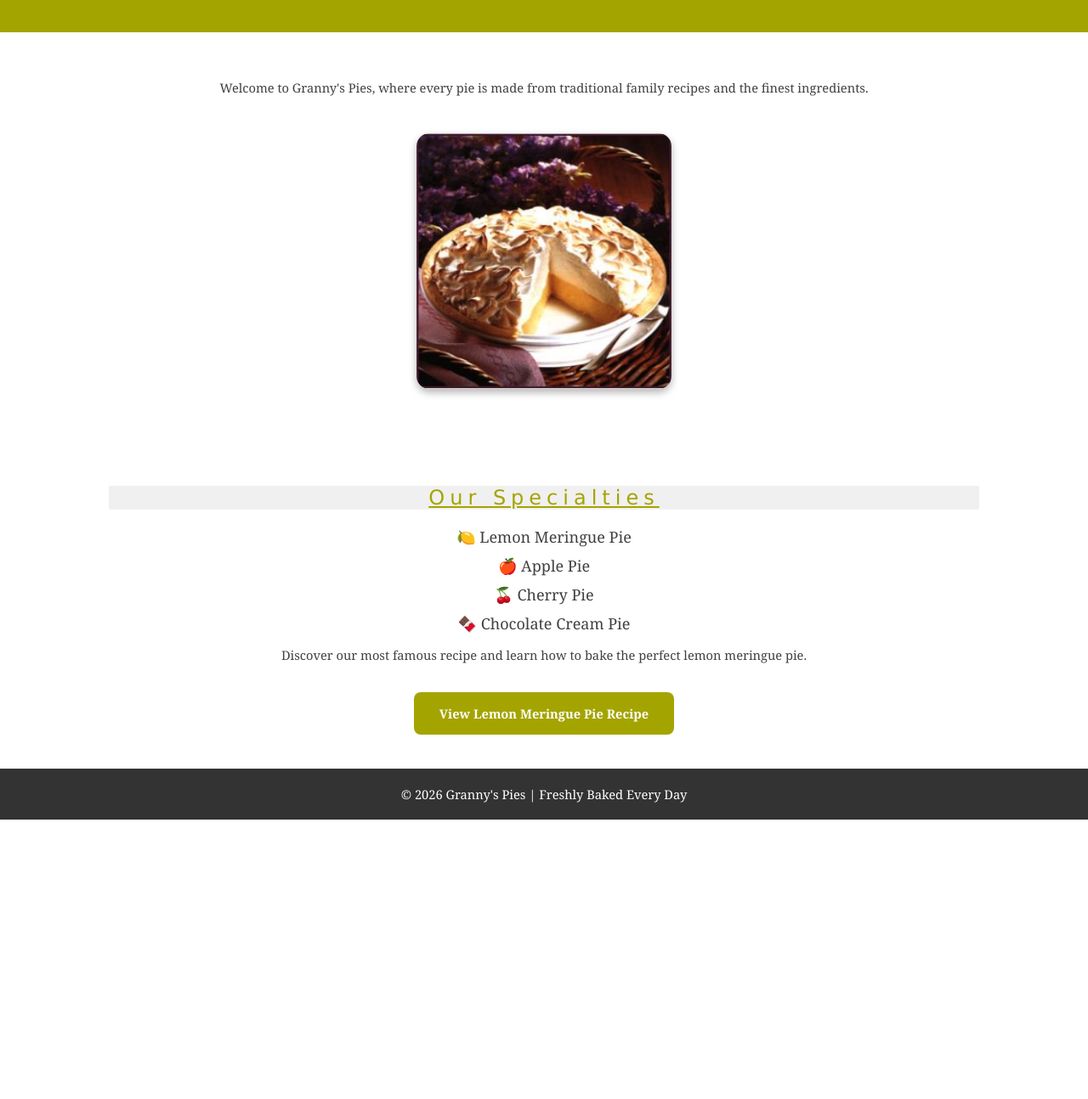
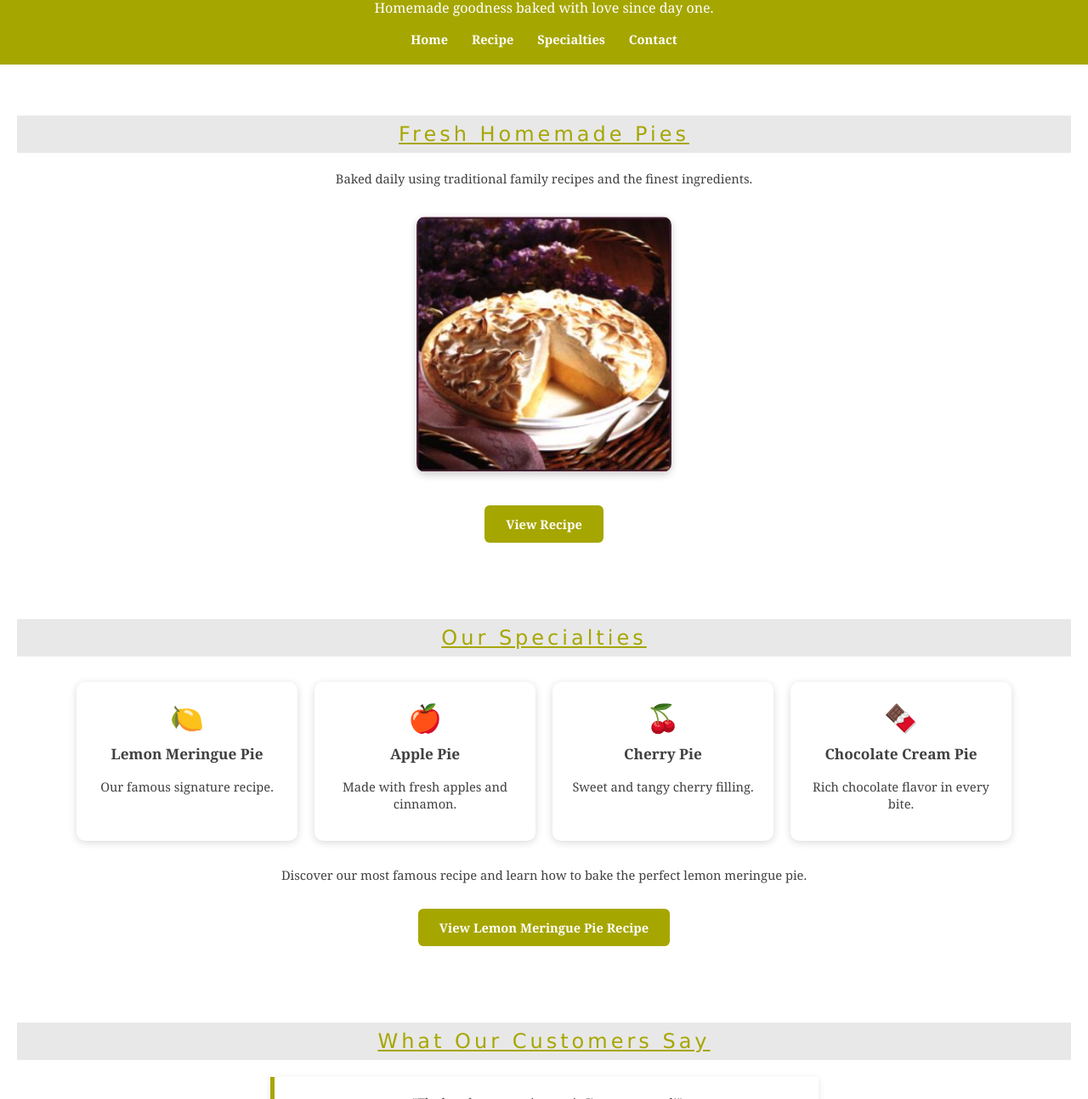
Before and after one commit to ando7-prog/Granny-s_pie, a plain HTML site: page index.html in a window 1280 px wide. Shown: the part 108-1402 px from the top of the page at 85% size. Before the commit the page ends 1073 px from the top, so only its background shows below. Drawn offline with Linux system fonts and the light colour scheme.

Commit message:
Improve homepage design and mobile responsiveness

```diff
--- a/index.css
+++ b/index.css
@@ -1,100 +1,218 @@
+/* GENERAL */
+
+html,
 body {
-    font-family: Arial, Helvetica, sans-serif;
-    background: linear-gradient(to right, #f8f8f8, #ececec);
-    text-align: center;
+    height: 100%;
     margin: 0;
     padding: 0;
-}
-
-header {
-    background-color: #A4A400;
-    color: white;
-    padding: 30px;
-}
-
-h1 {
-    margin: 0;
-    font-size: 40px;
-    letter-spacing: 3px;
-}
-
-.tagline {
-    font-size: 18px;
-    margin-top: 10px;
-}
-
-.hero-image {
-    width: 300px;
-    border-radius: 15px;
-    margin-top: 30px;
-    box-shadow: 0 4px 10px rgba(0,0,0,0.3);
-}
-
-section {
-    margin: 40px auto;
-    width: 80%;
-}
-
-h2 {
-    color: #A4A400;
-}
-
-ul {
-    list-style: none;
-    padding: 0;
-}
-
-ul li {
-    font-size: 18px;
-    margin: 10px 0;
-}
-
-.recipe-link {
-    display: inline-block;
-    margin-top: 20px;
-    padding: 15px 30px;
-    background-color: #A4A400;
-    color: white;
-    text-decoration: none;
-    border-radius: 8px;
-    font-weight: bold;
-    transition: 0.3s;
-}
-
-.recipe-link:hover {
-    background-color: #7f7f00;
-    transform: scale(1.05);
-}
-
-footer {
-    margin-top: 50px;
-    padding: 20px;
-    background-color: #333;
-    color: white;
-}
-
-
-
-
-html, body {
-    height: 100%;
-    margin: 0;
 }
 
 body {
     min-height: 100vh;
     display: flex;
     flex-direction: column;
+    font-family: Georgia, "Times New Roman", serif;
+    background: #f5f5f5;
+    color: #333;
 }
 
-section {
+main {
     flex: 1;
 }
 
+/* TOP BANNER */
+
+.banner {
+    background: #333;
+    color: white;
+    text-align: center;
+    padding: 10px;
+    font-size: 1rem;
+    font-weight: bold;
+}
+
+/* HEADER */
+
+header {
+    background: #a6a600;
+    color: white;
+    text-align: center;
+    padding: 20px;
+}
+
+header h1 {
+    margin: 0;
+    letter-spacing: 6px;
+    text-decoration: underline;
+}
+
+.tagline {
+    margin-top: 10px;
+    font-size: 1rem;
+}
+
+/* NAVIGATION */
+
+nav {
+    margin-top: 15px;
+}
+
+nav a {
+    color: white;
+    text-decoration: none;
+    margin: 0 12px;
+    font-weight: bold;
+}
+
+nav a:hover {
+    text-decoration: underline;
+}
+
+/* SECTIONS */
+
+section {
+    text-align: center;
+    padding: 30px 20px;
+}
+
+section h2 {
+    background: #e8e8e8;
+    color: #a6a600;
+    letter-spacing: 4px;
+    padding: 8px;
+}
+
+/* HERO */
+
+.hero-image {
+    width: 300px;
+    max-width: 90%;
+    border-radius: 10px;
+    box-shadow: 0 3px 10px rgba(0,0,0,0.2);
+    margin: 20px 0;
+}
+
+.hero-button,
+.recipe-link {
+    display: inline-block;
+    background: #a6a600;
+    color: white;
+    text-decoration: none;
+    padding: 12px 25px;
+    border-radius: 6px;
+    margin-top: 15px;
+    font-weight: bold;
+}
+
+.hero-button:hover,
+.recipe-link:hover {
+    opacity: 0.9;
+}
+
+/* PIE CARDS */
+
+.pie-cards {
+    display: flex;
+    justify-content: center;
+    flex-wrap: wrap;
+    gap: 20px;
+    margin: 30px 0;
+}
+
+.card {
+    background: white;
+    width: 220px;
+    padding: 20px;
+    border-radius: 10px;
+    box-shadow: 0 2px 10px rgba(0,0,0,0.15);
+}
+
+.card h3 {
+    margin-top: 10px;
+}
+
+.emoji {
+    font-size: 2rem;
+}
+
+/* TESTIMONIALS */
+
+.testimonials blockquote {
+    background: white;
+    max-width: 600px;
+    margin: 15px auto;
+    padding: 20px;
+    border-left: 5px solid #a6a600;
+    font-style: italic;
+    box-shadow: 0 2px 8px rgba(0,0,0,0.1);
+}
+
+/* CONTACT */
+
+#contact p {
+    margin: 10px 0;
+    font-size: 1.05rem;
+}
+
+/* FOOTER */
+
 footer {
-    background-color: #333;
+    background: #333;
     color: white;
     text-align: center;
     padding: 20px;
     margin-top: auto;
 }
+
+/* MOBILE RESPONSIVE */
+
+@media (max-width: 768px) {
+
+    header h1 {
+        font-size: 1.8rem;
+        letter-spacing: 3px;
+    }
+
+    .tagline {
+        font-size: 0.9rem;
+    }
+
+    nav {
+        display: flex;
+        flex-direction: column;
+        gap: 10px;
+    }
+
+    nav a {
+        margin: 0;
+    }
+
+    section {
+        padding: 20px 15px;
+    }
+
+    section h2 {
+        font-size: 1.3rem;
+        letter-spacing: 2px;
+    }
+
+    .hero-image {
+        width: 90%;
+    }
+
+    .pie-cards {
+        flex-direction: column;
+        align-items: center;
+    }
+
+    .card {
+        width: 85%;
+        max-width: 300px;
+    }
+
+    .hero-button,
+    .recipe-link {
+        width: 80%;
+        text-align: center;
+    }
+}
--- a/index.html
+++ b/index.html
@@ -2,24 +2,42 @@
 <html lang="en">
 <head>
     <meta charset="UTF-8">
+    <meta name="viewport" content="width=device-width, initial-scale=1.0">
     <title>Granny's Pies</title>
+
     <link rel="stylesheet" href="index.css">
     <link rel="stylesheet" href="recipe.css">
 </head>
 
 <body>
+
+    <div class="banner">
+        🥧 Freshly Baked Every Day
+    </div>
+
     <header>
         <h1>Granny's Pies</h1>
+
         <p class="tagline">
             Homemade goodness baked with love since day one.
         </p>
+
+        <nav>
+            <a href="index.html">Home</a>
+            <a href="pie.html">Recipe</a>
+            <a href="#specialties">Specialties</a>
+            <a href="#contact">Contact</a>
+        </nav>
     </header>
 
-<section>
+    <main>
+
+        <section class="hero">
+
+            <h2>Fresh Homemade Pies</h2>
 
             <p>
-        Welcome to Granny's Pies, where every pie is made from
-        traditional family recipes and the finest ingredients.
+                Baked daily using traditional family recipes and the finest ingredients.
             </p>
 
             <img
@@ -27,22 +45,48 @@
                 alt="Lemon Meringue Pie"
                 class="hero-image">
 
+            <br>
+
+            <a href="pie.html" class="hero-button">
+                View Recipe
+            </a>
+
         </section>
 
-<section>
+        <section id="specialties">
 
             <h2>Our Specialties</h2>
 
-    <ul>
-        <li>🍋 Lemon Meringue Pie</li>
-        <li>🍎 Apple Pie</li>
-        <li>🍒 Cherry Pie</li>
-        <li>🍫 Chocolate Cream Pie</li>
-    </ul>
+            <div class="pie-cards">
+
+                <div class="card">
+                    <div class="emoji">🍋</div>
+                    <h3>Lemon Meringue Pie</h3>
+                    <p>Our famous signature recipe.</p>
+                </div>
+
+                <div class="card">
+                    <div class="emoji">🍎</div>
+                    <h3>Apple Pie</h3>
+                    <p>Made with fresh apples and cinnamon.</p>
+                </div>
+
+                <div class="card">
+                    <div class="emoji">🍒</div>
+                    <h3>Cherry Pie</h3>
+                    <p>Sweet and tangy cherry filling.</p>
+                </div>
+
+                <div class="card">
+                    <div class="emoji">🍫</div>
+                    <h3>Chocolate Cream Pie</h3>
+                    <p>Rich chocolate flavor in every bite.</p>
+                </div>
+
+            </div>
 
             <p>
-        Discover our most famous recipe and learn how to bake
-        the perfect lemon meringue pie.
+                Discover our most famous recipe and learn how to bake the perfect lemon meringue pie.
             </p>
 
             <a href="pie.html" class="recipe-link">
@@ -51,10 +95,41 @@
 
         </section>
 
+        <section class="testimonials">
+
+            <h2>What Our Customers Say</h2>
+
+            <blockquote>
+                "The best lemon meringue pie I've ever tasted!"
+            </blockquote>
+
+            <blockquote>
+                "Tastes just like my grandmother used to make."
+            </blockquote>
+
+            <blockquote>
+                "Fresh, delicious, and baked with love."
+            </blockquote>
+
+        </section>
+
+        <section id="contact">
+
+            <h2>Contact Us</h2>
+
+            <p>📧 orders@grannyspies.com</p>
+
+            <p>📞 (237) 6xx-xxxx</p>
+
+            <p>📍 Granny's Bakery, Pie Street, Sweet Town</p>
+
+        </section>
+
+    </main>
+
     <footer>
         © 2026 Granny's Pies | Freshly Baked Every Day
     </footer>
 
 </body>
-
 </html>
```
Lines whose indentation alone changed are shown as unchanged.
